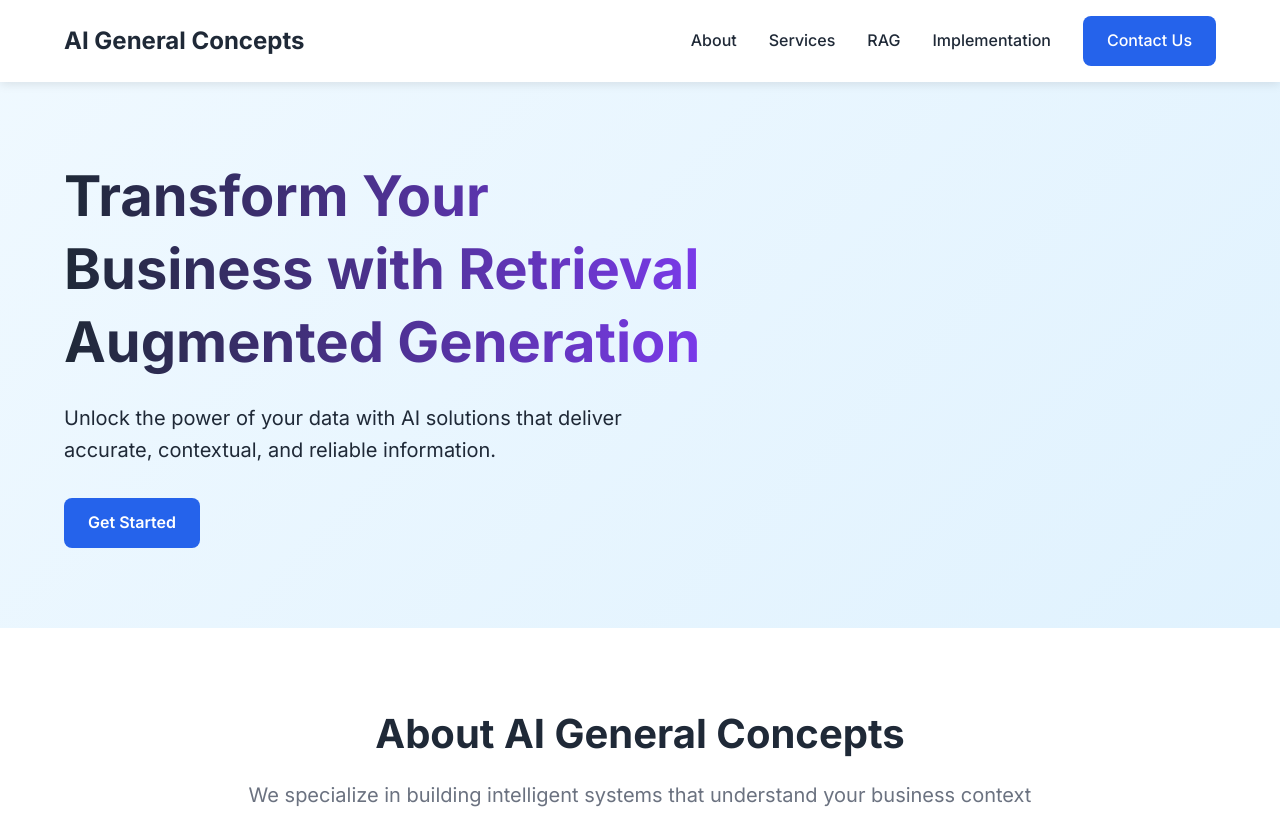
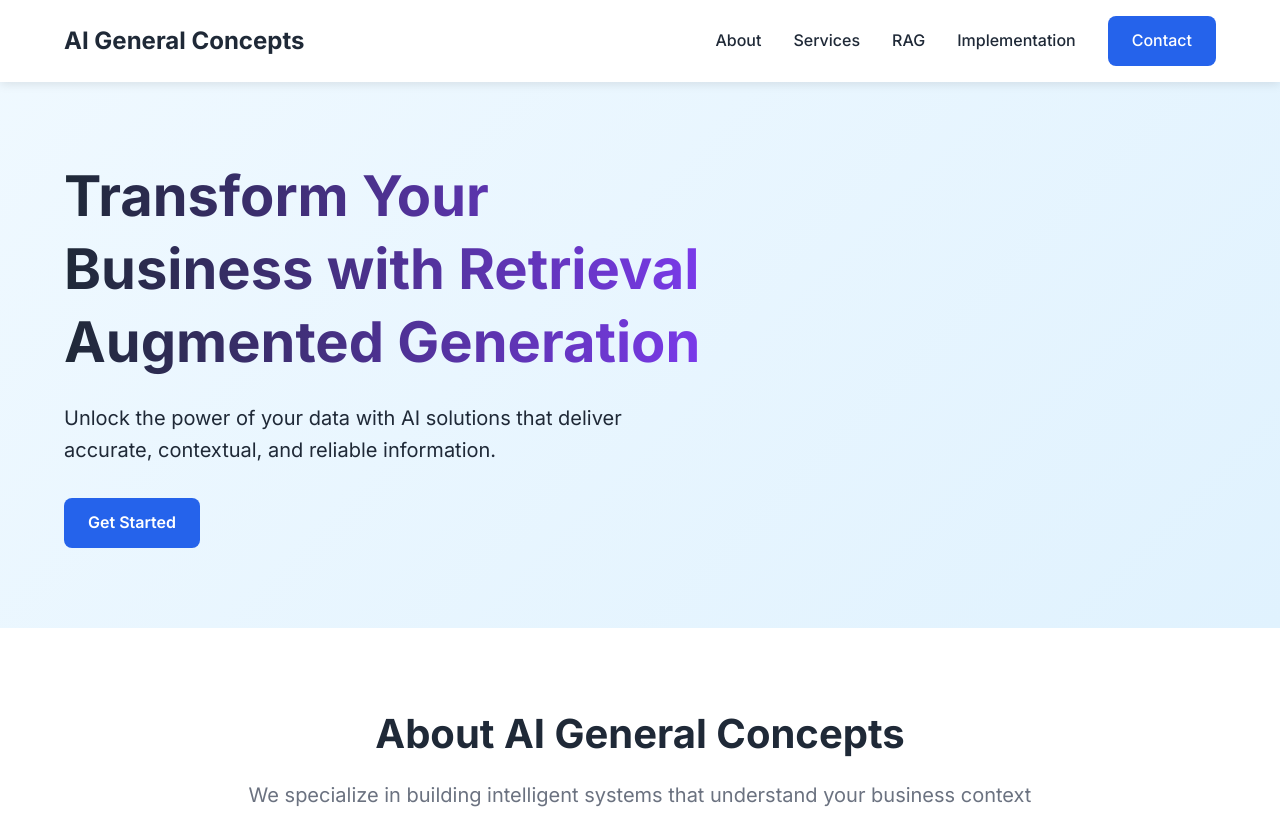
Before and after one commit to halfaipg/aigc, a plain HTML site: page index.html in a window 1280 px wide. Shown: the top 814 px of the page. Drawn offline with Linux system fonts and the light colour scheme.

Commit message:
Changed contact link

```diff
--- a/index.html
+++ b/index.html
@@ -24,7 +24,7 @@
                     <li><a href="#services">Services</a></li>
                     <li><a href="#rag">RAG</a></li>
                     <li><a href="#roadmap">Implementation</a></li>
-                    <li><a href="#contact" class="btn btn-primary">Contact Us</a></li>
+                    <li><a href="#contact" class="btn btn-primary">Contact</a></li>
                 </ul>
             </nav>
         </div>
```
